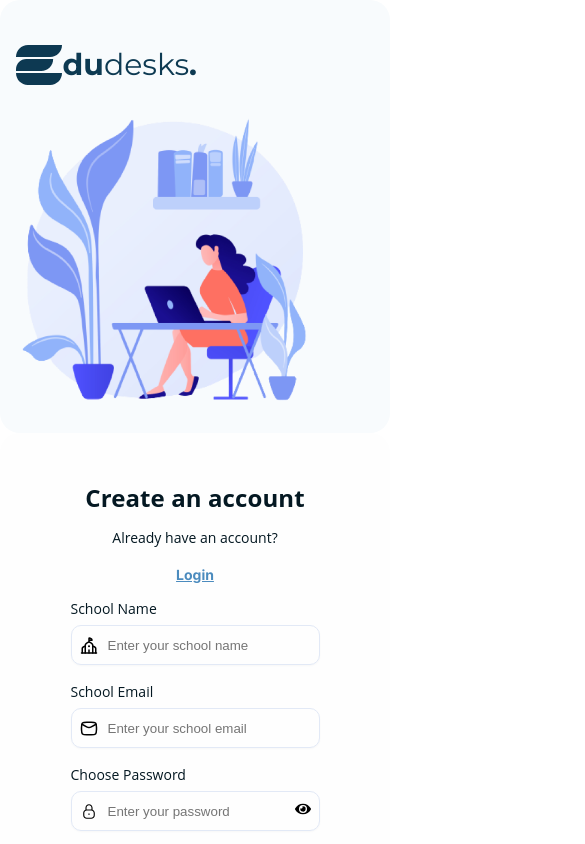
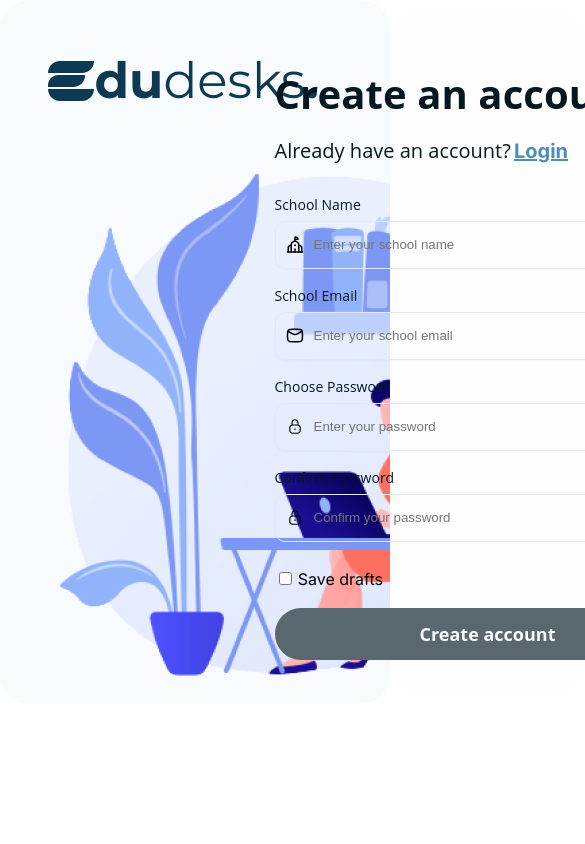
Before and after one commit to xerdin442/edtech-platform, a React (Vite) app in the folder client/: page / in a window 390 px wide. Shown: the top 844 px of the page, 585 px wide, since content can reach past the window. Built offline with nearby package versions, Linux system fonts and the light colour scheme.

Commit message:
SignUp.css

```diff
--- a/client/src/css/SignUp.css
+++ b/client/src/css/SignUp.css
@@ -224,70 +224,3 @@ margin-bottom: 2rem;
   .show-red .icon-eye{
     color: #F65252;
   }
-
-@media (max-width: 1200px) {
-    .signUp-div {
-        flex-direction: column;
-        justify-content: flex-start;
-    }
-
-    .side-1,
-    .side-2 {
-        width: 100%;
-        padding: 1rem;
-        margin: 0 auto;
-        height: auto;
-        border-radius: 20px;
-    }
-
-    .side-1 .illustration {
-        width: 100%;
-        height: auto;
-        max-width: 300px;
-        margin: 0 auto;
-    }
-
-    .side-1 header p {
-        font-size: 30px;
-    }
-
-    .formSection h4 {
-        font-size: 24px;
-        text-align: center;
-    }
-
-    .signup-details,
-    .signup-details2 {
-        width: 100%;
-        padding: 0 1rem;
-    }
-
-    .input-container {
-        height: 40px;
-        padding: 8px;
-    }
-
-    .btnContainer button {
-        width: 100%;
-        max-width: 350px;
-        height: 48px;
-        padding: 12px;
-    }
-
-    .already-container {
-        font-size: 16px;
-        flex-direction: column;
-        gap: 0.5rem;
-        text-align: center;
-    }
-
-    .already-container p,
-    .already-container a {
-        font-size: 14px;
-    }
-
-    .error-message,
-    .red-error {
-        font-size: 12px;
-    }
-}
```
